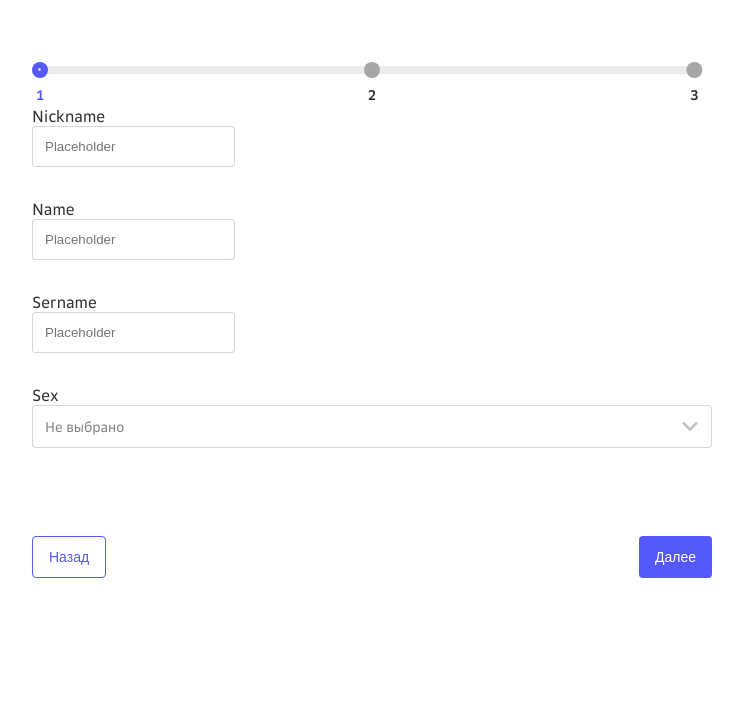
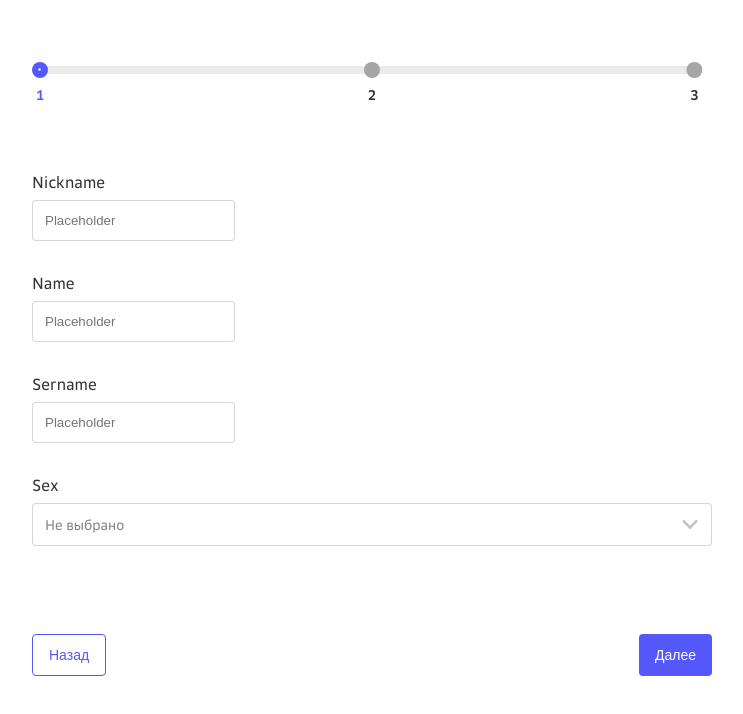
Before and after one commit to Axent13/frontcloudcamp-test-task, a React app: page /create in a window 1280 px wide. Shown: the top 714 px of the page, without its empty margins (268-1011 px from the left). Built offline with nearby package versions, Linux system fonts and the light colour scheme.

Commit message:
fix: корректирует стили

```diff
--- a/src/components/common/form/checkboxGroup/checkboxGroup.tsx
+++ b/src/components/common/form/checkboxGroup/checkboxGroup.tsx
@@ -9,8 +9,9 @@ interface ICheckboxGroup {
 
 const CheckboxGroup = ({ title, name, options }: ICheckboxGroup) => {
   return (
-    <div className='main-page__input-container'>
+    <div className='input-and-label-container'>
       <p>{title}</p>
+      <div className='input-container'>
         {options.map((option, index) => {
           const optionId = `${name}-option-${index + 1}`;
           return (
@@ -20,6 +21,7 @@ const CheckboxGroup = ({ title, name, options }: ICheckboxGroup) => {
           );
         })}
       </div>
+    </div>
   );
 };
 
--- a/src/components/common/form/radioGroup/radioGroup.tsx
+++ b/src/components/common/form/radioGroup/radioGroup.tsx
@@ -9,8 +9,9 @@ interface IRadioGroup {
 
 const RadioGroup = ({ title, name, options }: IRadioGroup) => {
   return (
-    <div className='main-page__input-container'>
+    <div className='input-and-label-container'>
       <p>{title}</p>
+      <div className='input-container'>
         {options.map((option, index) => {
           const optionId = `${name}-option-${index + 1}`;
           return (
@@ -20,6 +21,7 @@ const RadioGroup = ({ title, name, options }: IRadioGroup) => {
           );
         })}
       </div>
+    </div>
   );
 };
 
--- a/src/components/ui/stepFirst/stepFirst.tsx
+++ b/src/components/ui/stepFirst/stepFirst.tsx
@@ -18,9 +18,9 @@ const StepFirst = ({ errors }: IStepFirstProps) => {
   return (
     <div>
       <div>
-        <div className='main-page__input-container'>
+        <div className='input-and-label-container'>
           <label htmlFor='field-nickname'>Nickname</label>
-          <div>
+          <div className='input-container'>
             <FormikFieldWithClass
               type='text'
               name='field-nickname'
@@ -33,9 +33,9 @@ const StepFirst = ({ errors }: IStepFirstProps) => {
         </div>
       </div>
       <div>
-        <div className='main-page__input-container'>
+        <div className='input-and-label-container'>
           <label htmlFor='field-name'>Name</label>
-          <div>
+          <div className='input-container'>
             <FormikFieldWithClass
               type='text'
               name='field-name'
@@ -47,9 +47,9 @@ const StepFirst = ({ errors }: IStepFirstProps) => {
         </div>
       </div>
       <div>
-        <div className='main-page__input-container'>
+        <div className='input-and-label-container'>
           <label htmlFor='field-sername'>Sername</label>
-          <div>
+          <div className='input-container'>
             <FormikFieldWithClass
               type='text'
               name='field-sername'
@@ -61,9 +61,9 @@ const StepFirst = ({ errors }: IStepFirstProps) => {
         </div>
       </div>
       <div>
-        <div className='main-page__input-container'>
+        <div className='input-and-label-container'>
           <label htmlFor='field-sex'>Sex</label>
-          <div>
+          <div className='input-container'>
             <FormikSelect
               name='field-sex'
               placeholder='Не выбрано'
--- a/src/components/ui/stepThird/stepThird.tsx
+++ b/src/components/ui/stepThird/stepThird.tsx
@@ -14,8 +14,9 @@ const StepThird = ({ errors }: IStepThirdProps) => {
   return (
     <div>
       <div>
+        <div className='input-and-label-container'>
           <label htmlFor='field-about'>About</label>
-        <div className='main-page__input-container'>
+          <div className='input-container'>
             <FormikFieldWithClass
               as='textarea'
               hasSymbolsCounter={true}
@@ -27,6 +28,7 @@ const StepThird = ({ errors }: IStepThirdProps) => {
               placeholder='Placeholder'
             />
           </div>
+        </div>
         {errors['field-about'] && <Tip>{errors['field-about']}</Tip>}
       </div>
     </div>
--- a/src/index.scss
+++ b/src/index.scss
@@ -38,3 +38,11 @@ html {
   @include variables.font-regular;
   color: variables.$main-text-color;
 }
+
+.input-and-label-container {
+  margin-top: 2rem;
+}
+
+.input-container {
+  margin-top: 0.5rem;
+}
--- a/src/layouts/createPage/createPage.scss
+++ b/src/layouts/createPage/createPage.scss
@@ -1,4 +1,8 @@
 .create-page {
+  &__step {
+    margin-top: 6.125rem;
+  }
+
   &__navigate-buttons {
     margin-top: 5.5rem;
     display: flex;
--- a/src/layouts/createPage/createPage.tsx
+++ b/src/layouts/createPage/createPage.tsx
@@ -141,9 +141,11 @@ const CreatePage = () => {
           }) => {
             return (
               <Form>
-                {currentStep === 1 && <StepFirst errors={errors} />}
-                {currentStep === 2 && <StepSecond errors={errors} />}
-                {currentStep === 3 && <StepThird errors={errors} />}
+                <div className='create-page__step'>
+                  {currentStep === 1 && <StepFirst errors={errors} />}
+                  {currentStep === 2 && <StepSecond errors={errors} />}
+                  {currentStep === 3 && <StepThird errors={errors} />}
+                </div>
                 <div className='create-page__navigate-buttons'>
                   <Button
                     id='button-back'
--- a/src/layouts/mainPage/mainPage.scss
+++ b/src/layouts/mainPage/mainPage.scss
@@ -68,10 +68,6 @@
     margin-top: 1.5rem;
   }
 
-  &__input-container {
-    margin-top: 2rem;
-  }
-
   &__button {
     margin-top: 3rem;
   }
--- a/src/layouts/mainPage/mainPage.tsx
+++ b/src/layouts/mainPage/mainPage.tsx
@@ -126,8 +126,9 @@ const MainPage = () => {
             {({ errors, touched }) => (
               <Form>
                 <div>
+                  <div className='input-and-label-container'>
                     <label htmlFor='phone'>Номер телефона</label>
-                  <div className='main-page__input-container'>
+                    <div className='input-container'>
                       <FormikFieldWithClass name='phone'>
                         {({ field }: any) => {
                           return (
@@ -143,12 +144,14 @@ const MainPage = () => {
                           );
                         }}
                       </FormikFieldWithClass>
+                    </div>
                     {touched.phone && errors.phone && <Tip>{errors.phone}</Tip>}
                   </div>
                 </div>
                 <div>
+                  <div className='input-and-label-container'>
                     <label htmlFor='email'>Email</label>
-                  <div className='main-page__input-container'>
+                    <div className='input-container'>
                       <FormikFieldWithClass
                         type='email'
                         name='email'
@@ -156,6 +159,7 @@ const MainPage = () => {
                         placeholder='tim.jennings@example.com'
                         disabled
                       />
+                    </div>
                     {touched.email && errors.email && <Tip>{errors.email}</Tip>}
                   </div>
                 </div>
```
Lines whose indentation alone changed are shown as unchanged.
